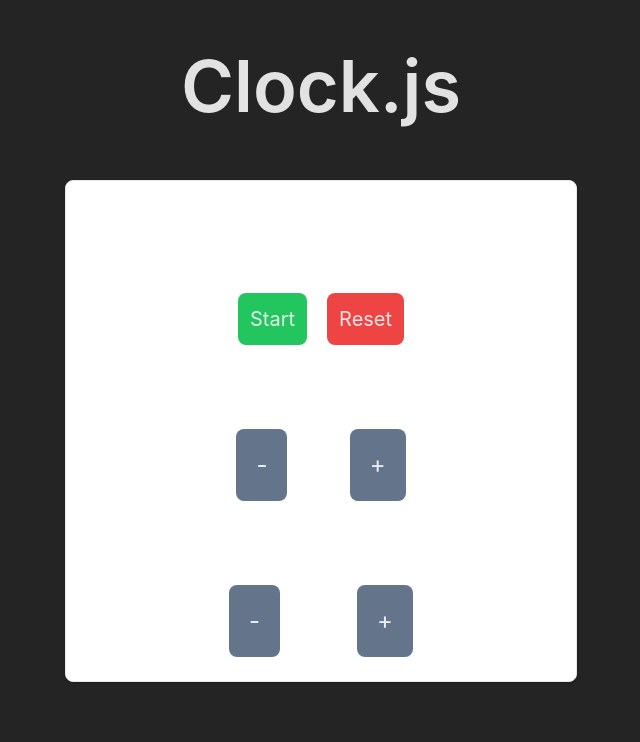
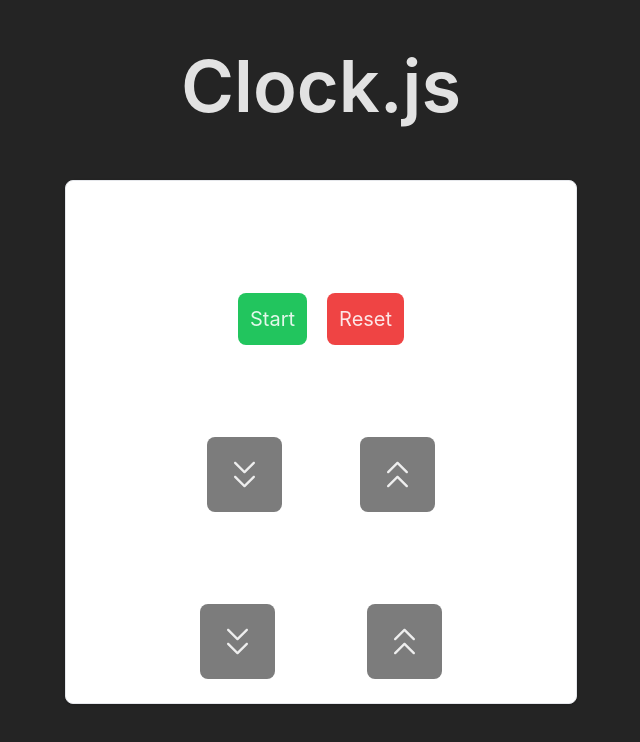
Before and after one commit to alezzott/fcc-clock-25-5, a React (Vite) app: page / in a window 1280 px wide. Shown: the top 742 px of the page, without its empty margins (319-959 px from the left). Built offline with nearby package versions, Linux system fonts and the light colour scheme.

Commit message:
ref : "update time setting styles"

```diff
--- a/src/components/TimeSetting.jsx
+++ b/src/components/TimeSetting.jsx
@@ -1,4 +1,5 @@
 import PropTypes from 'prop-types';
+import { RxDoubleArrowDown, RxDoubleArrowUp } from 'react-icons/rx';
 
 export const TimerControl = ({ id, label, value, onIncrement, onDecrement, sessionType }) => {
     const handleDecrement = () => {
@@ -11,24 +12,26 @@ export const TimerControl = ({ id, label, value, onIncrement, onDecrement, sessi
 
     return (
         <section className="mt-10">
-            <h1 id={`${id}-label`}>{label}</h1>
-            <article className="gap-6 flex justify-center items-center mt-5">
+            <h1 id={`${id}-label`} className="font-mono text-2xl">
+                {label}
+            </h1>
+            <article className=" mt-5 gap-5 flex justify-center items-center ">
                 <button
                     id={`${sessionType}-decrement`}
-                    className="p-5 bg-slate-500 rounded-lg text-2xl"
+                    className="p-5 bg-[#7c7c7c] rounded-lg  text-2xl"
                     onClick={handleDecrement}
                 >
-                    -
+                    <RxDoubleArrowDown size={35} />
                 </button>
-                <h2 id={`${id}-length`} className="text-2xl w-auto">
+                <h2 id={`${id}-length`} className=" font-mono text-2xl w-auto px-3">
                     {value}
                 </h2>
                 <button
                     id={`${sessionType}-increment`}
-                    className="p-5 bg-slate-500 rounded-lg text-2xl"
+                    className="p-5 bg-[#7c7c7c] rounded-lg text-2xl"
                     onClick={handleIncrement}
                 >
-                    +
+                    <RxDoubleArrowUp size={35} />
                 </button>
             </article>
         </section>
```
